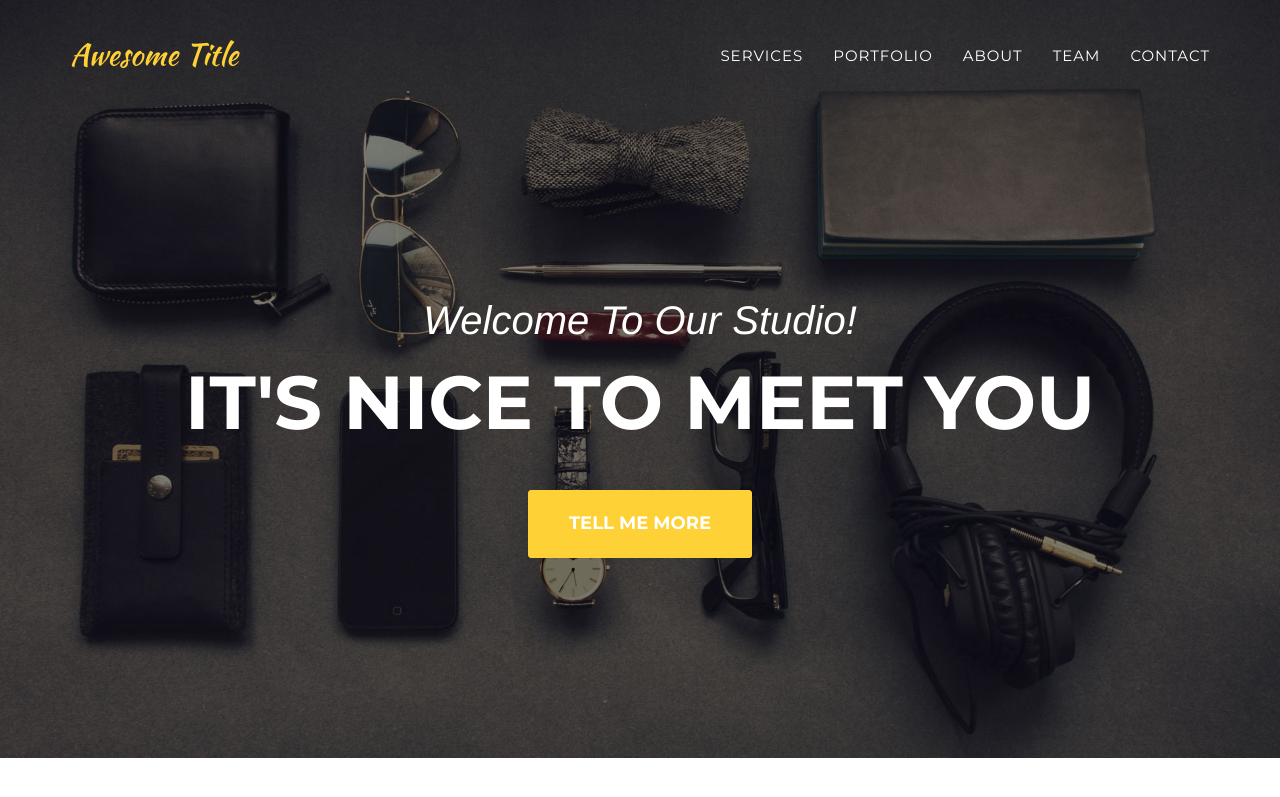
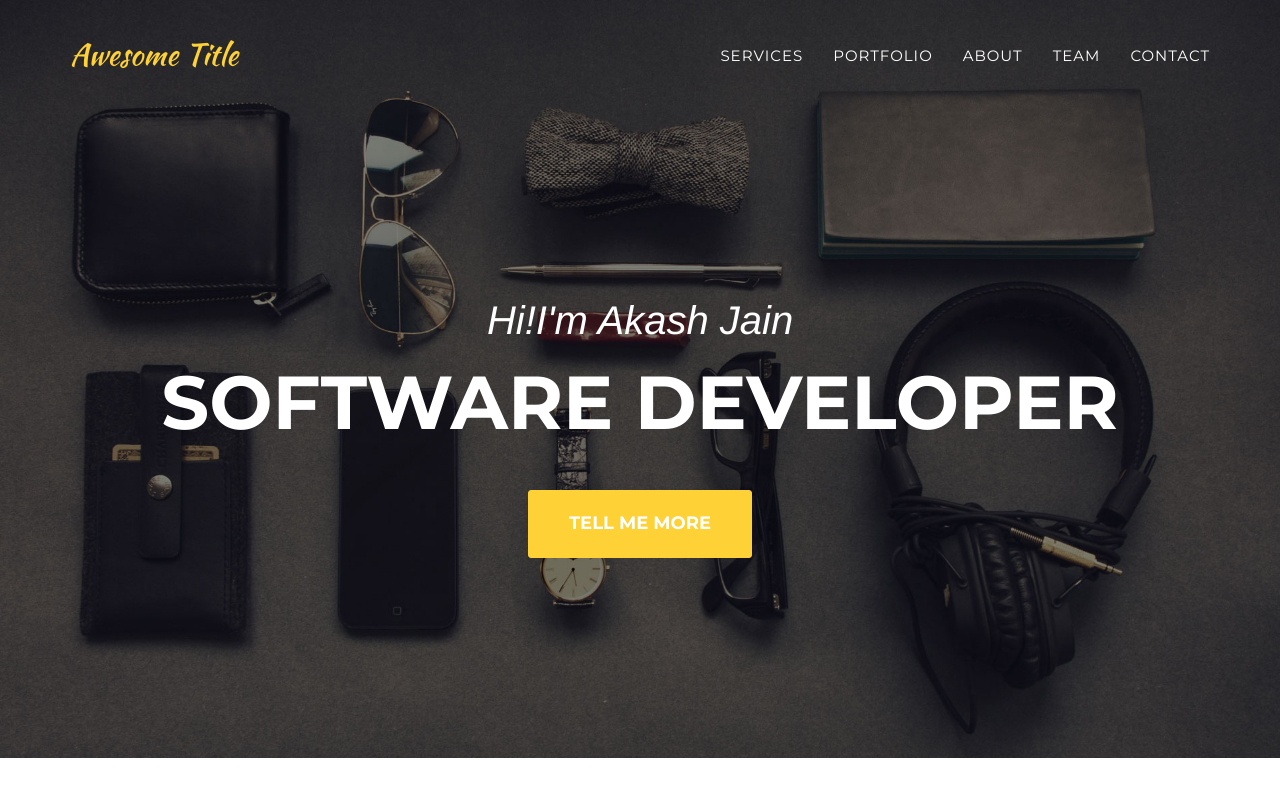
Before and after one commit to akash0212/akash0212.github.io, a Jekyll site: the page built from index.html, in a window 1280 px wide and 900 px high. Shown: the top 797 px of the window. Built offline with Jekyll 4.4.1, drawn with Linux system fonts in a browser that asks for light colours; some web fonts are replaced.

Commit message:
Header change

```diff
--- a/_includes/header.html
+++ b/_includes/header.html
@@ -44,8 +44,8 @@
     <header>
         <div class="container">
             <div class="intro-text">
-                <div class="intro-lead-in">Welcome To Our Studio!</div>
-                <div class="intro-heading">It's Nice To Meet You</div>
+                <div class="intro-lead-in">Hi!I'm Akash Jain</div>
+                <div class="intro-heading">Software Developer</div>
                 <a href="#services" class="page-scroll btn btn-xl">Tell Me More</a>
             </div>
         </div>
```
